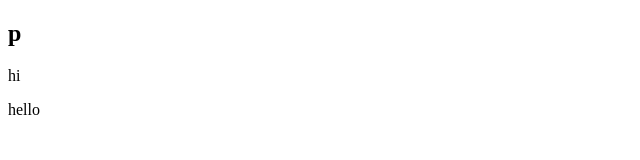
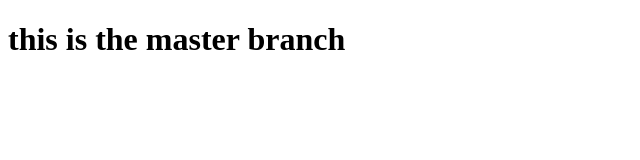
Before and after one commit to Nandha-Kumar-s-s/test, a plain HTML site: page index.html in a window 1280 px wide. Shown: the whole page, without its empty margins (0-640 px from the left). Drawn offline with Linux system fonts and the light colour scheme.

Commit message:
master branch commit

```diff
--- a/index.html
+++ b/index.html
@@ -6,8 +6,6 @@
     <title>Document</title>
 </head>
 <body>
-    <h2>p</h2>
-    <p>hi</p>
-    <p>hello</p>
+    <h1>this is the master branch</h1>
 </body>
 </html>
```
